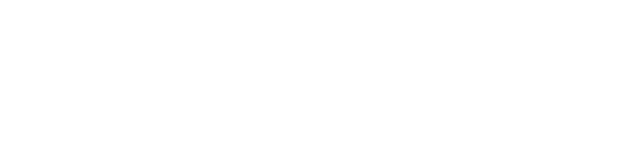
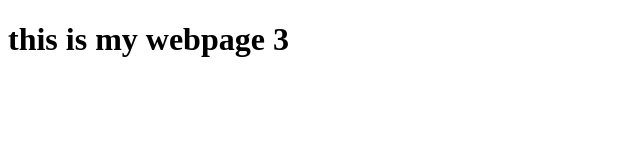
Before and after one commit to MyOrganizationSkae/MyRepository2, a plain HTML site: page index.html in a window 1280 px wide. Shown: the whole page, without its empty margins (0-640 px from the left). Drawn offline with Linux system fonts and the light colour scheme.

Commit message:
feat: title wrote

```diff
--- a/index.html
+++ b/index.html
@@ -7,6 +7,6 @@
     <title>My webpage 3</title>
 </head>
 <body>
-
+    <h1>this is my webpage 3</h1>
 </body>
 </html>
```
